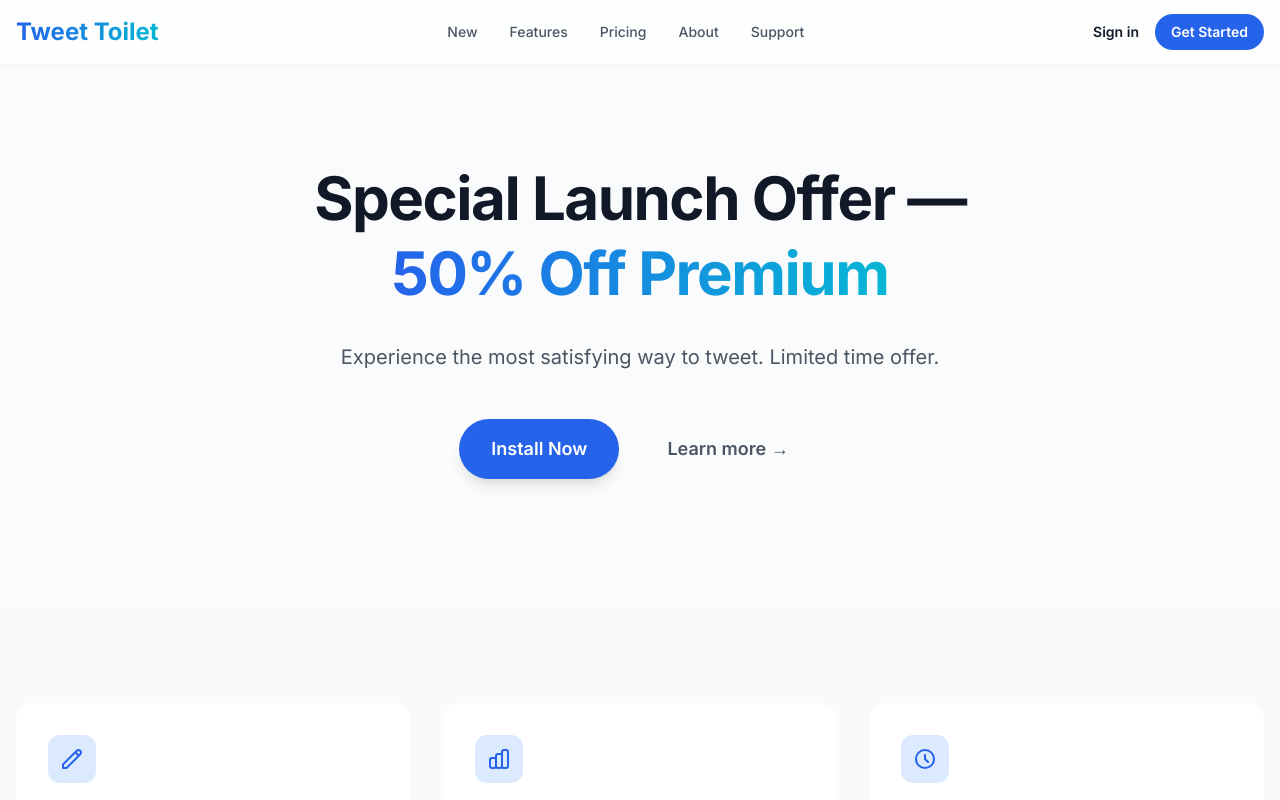
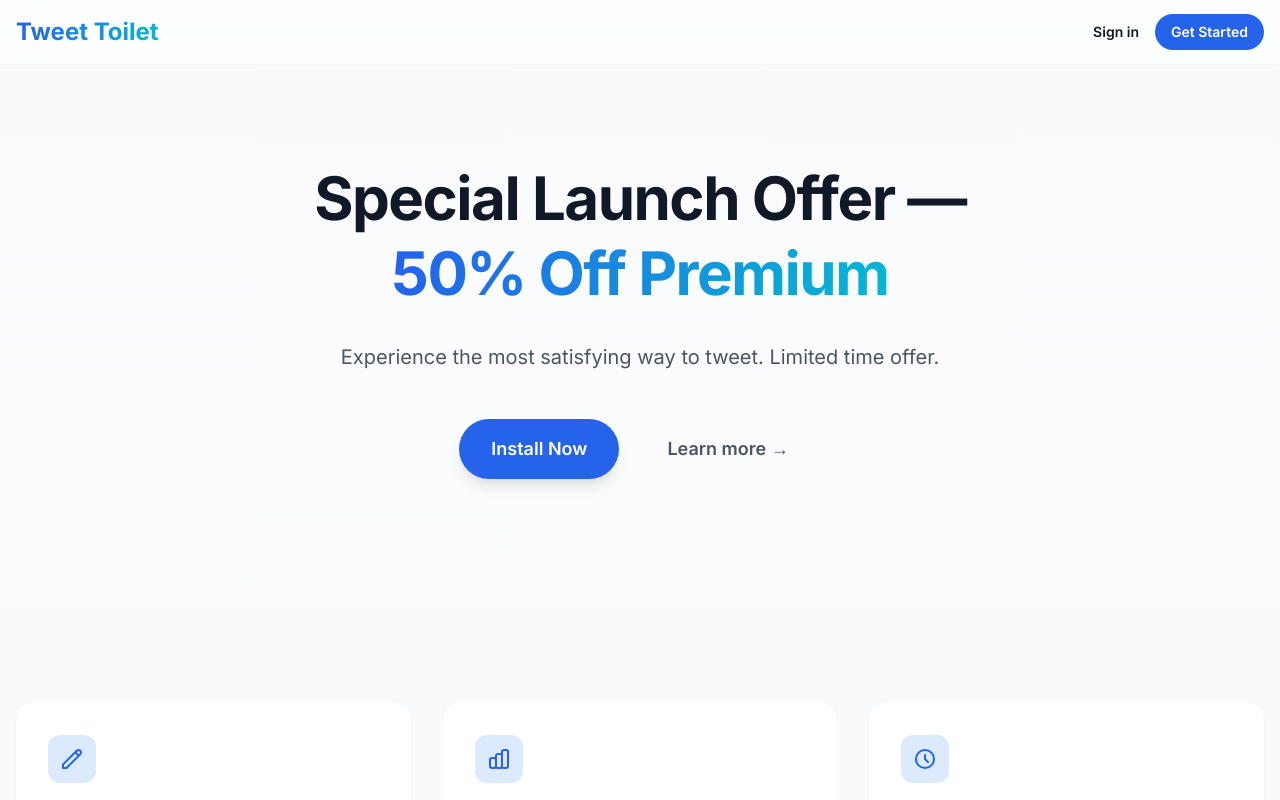
Before and after one commit to henry-dowling/tweet-toilet-landing-page, a Next.js app: page / in a window 1280 px wide. Shown: the top 800 px of the page. Built offline with nearby package versions, Linux system fonts and the light colour scheme.

Commit message:
remove headers

```diff
--- a/src/app/page.tsx
+++ b/src/app/page.tsx
@@ -12,25 +12,6 @@ export default function Home() {
             <Link href="/" className="flex items-center">
               <span className="text-2xl font-bold bg-gradient-to-r from-blue-600 to-cyan-500 bg-clip-text text-transparent">Tweet Toilet</span>
             </Link>
-
-            {/* Navigation Links */}
-            <nav className="hidden md:flex items-center space-x-8">
-              <Link href="#features" className="text-sm font-medium text-gray-600 hover:text-blue-600 transition-colors">
-                New
-              </Link>
-              <Link href="#features" className="text-sm font-medium text-gray-600 hover:text-blue-600 transition-colors">
-                Features
-              </Link>
-              <Link href="#pricing" className="text-sm font-medium text-gray-600 hover:text-blue-600 transition-colors">
-                Pricing
-              </Link>
-              <Link href="#about" className="text-sm font-medium text-gray-600 hover:text-blue-600 transition-colors">
-                About
-              </Link>
-              <Link href="#support" className="text-sm font-medium text-gray-600 hover:text-blue-600 transition-colors">
-                Support
-              </Link>
-            </nav>
 
             {/* Right Navigation */}
             <div className="flex items-center space-x-4">
```
